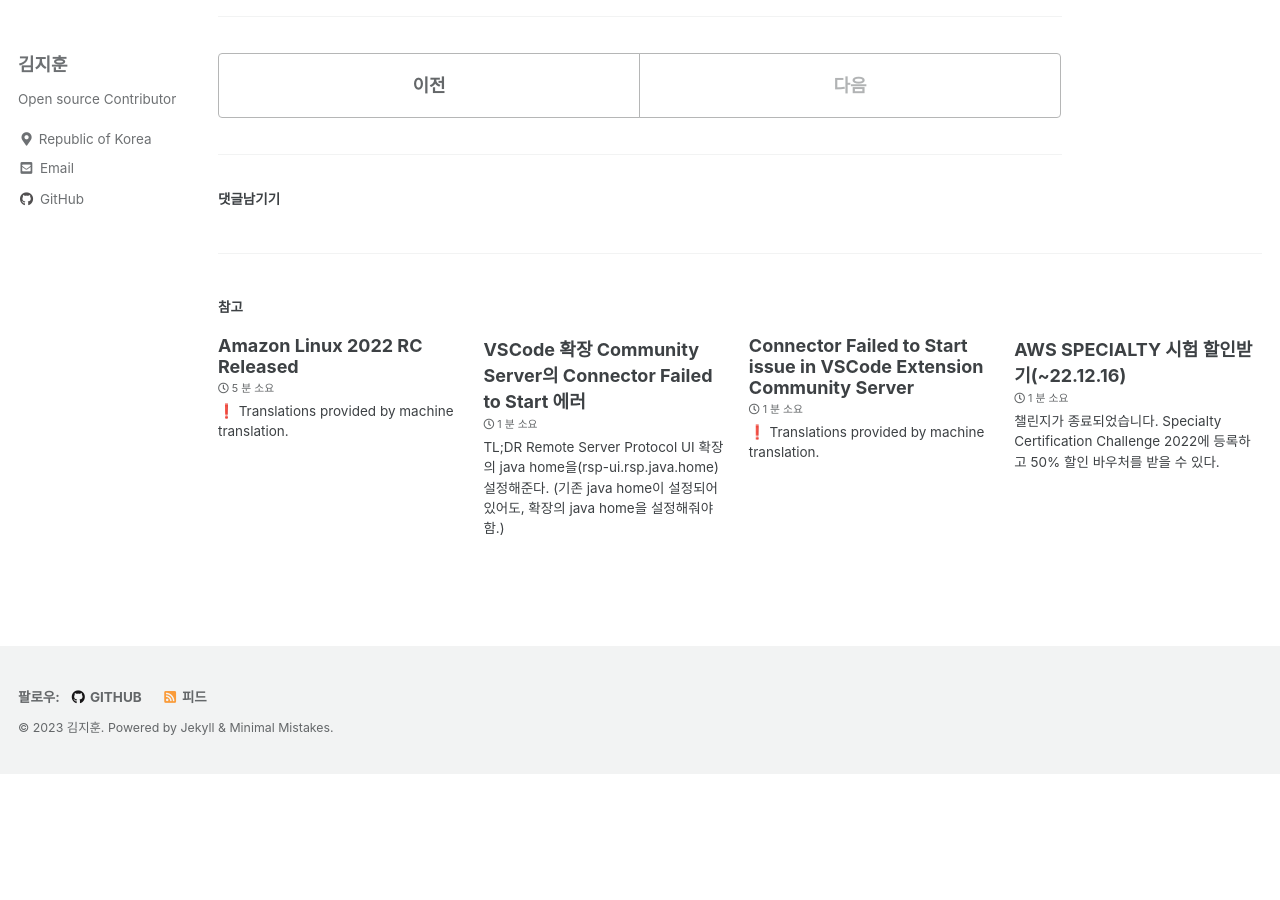
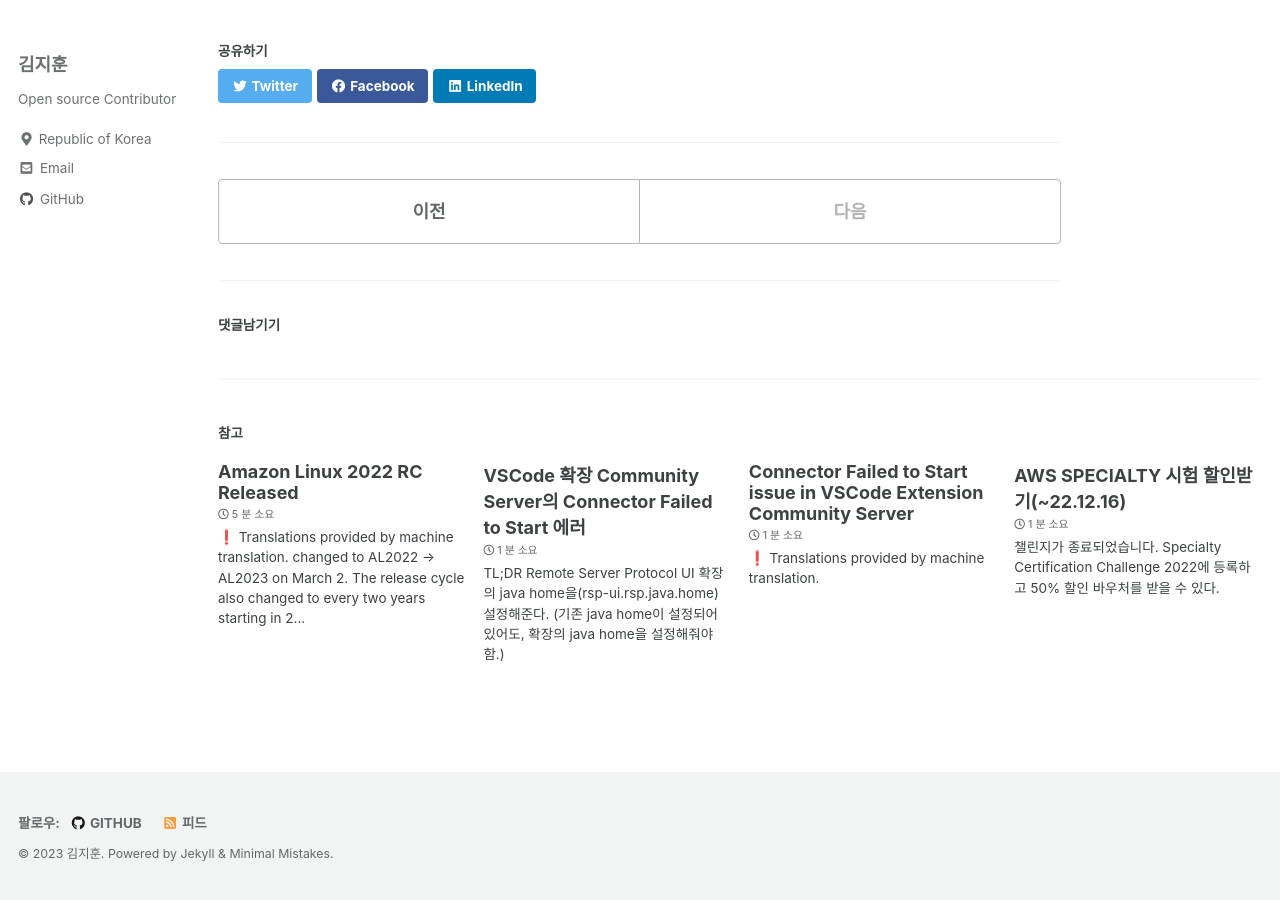
Before and after one commit to shblue21/shblue21.github.io, a Jekyll site: the page built from _posts/aws/2023-02-23-Amazon-linux-2022-RC출시.md, in a window 1280 px wide and 900 px high, scrolled down 2314 px. Built offline with Jekyll 4.4.1, drawn with Linux system fonts in a browser that asks for light colours; cached includes are drawn as plain includes; comment, search, counter and statistics services are not loaded; before the commit the page ends 3088 px from its top, so only the background shows below that; some of the changed text lies outside the part shown.

Commit message:
al 2022 renamed

```diff
--- a/_posts/aws/2023-02-23-Amazon-linux-2022-RC-Released.md
+++ b/_posts/aws/2023-02-23-Amazon-linux-2022-RC-Released.md
@@ -12,6 +12,7 @@
 ---
 
 > ❗ Translations provided by machine translation.
+> changed to AL2022 -> AL2023 on March 2. The release cycle also changed to every two years starting in 2023.
 
 If you use AWS compute services, you're probably using Amazon Linux optimized for AWS.
 Development on Amazon Linux 2022 began in 2021, and it's now up to RC3.1, with GA coming soon.
--- a/_posts/aws/2023-02-23-Amazon-linux-2022-RC출시.md
+++ b/_posts/aws/2023-02-23-Amazon-linux-2022-RC출시.md
@@ -10,6 +10,7 @@
 toc: true
 lang: ko
 ---
+> 3월 2일에 AL2022 -> AL2023으로 변경되었습니다. 릴리즈 주기도 2023년부터 2년마다로 변경되었습니다.
 
 AWS 컴퓨팅 서비스를 사용하는 경우, AWS에 최적화된 Amazon Linux를 사용하고 있을 텐데요.
 2021년부터 Amazon Linux 2022개발이 시작되어, 현재 RC3.1까지 출시되어 곧 GA가 출시될 예정입니다.
```
